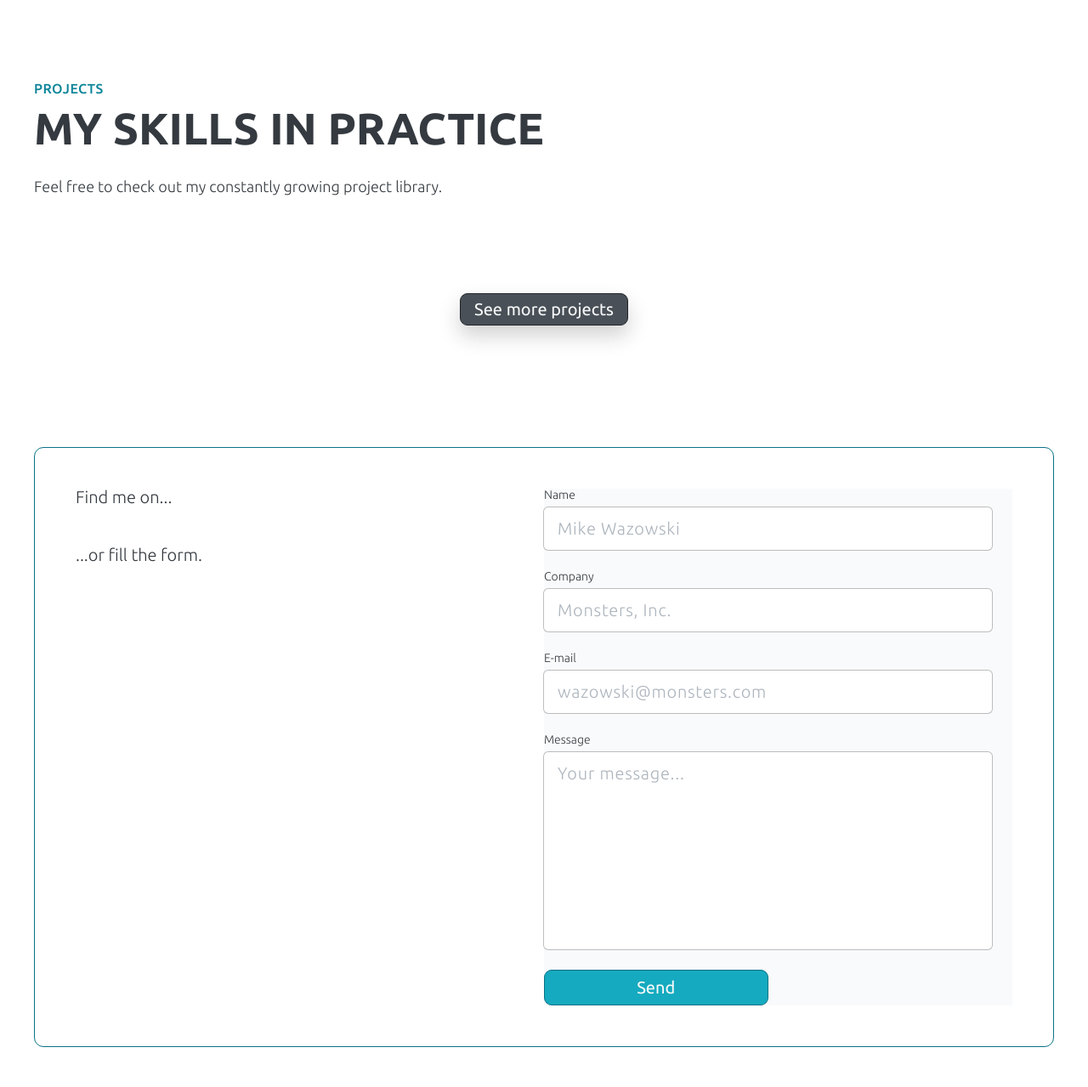
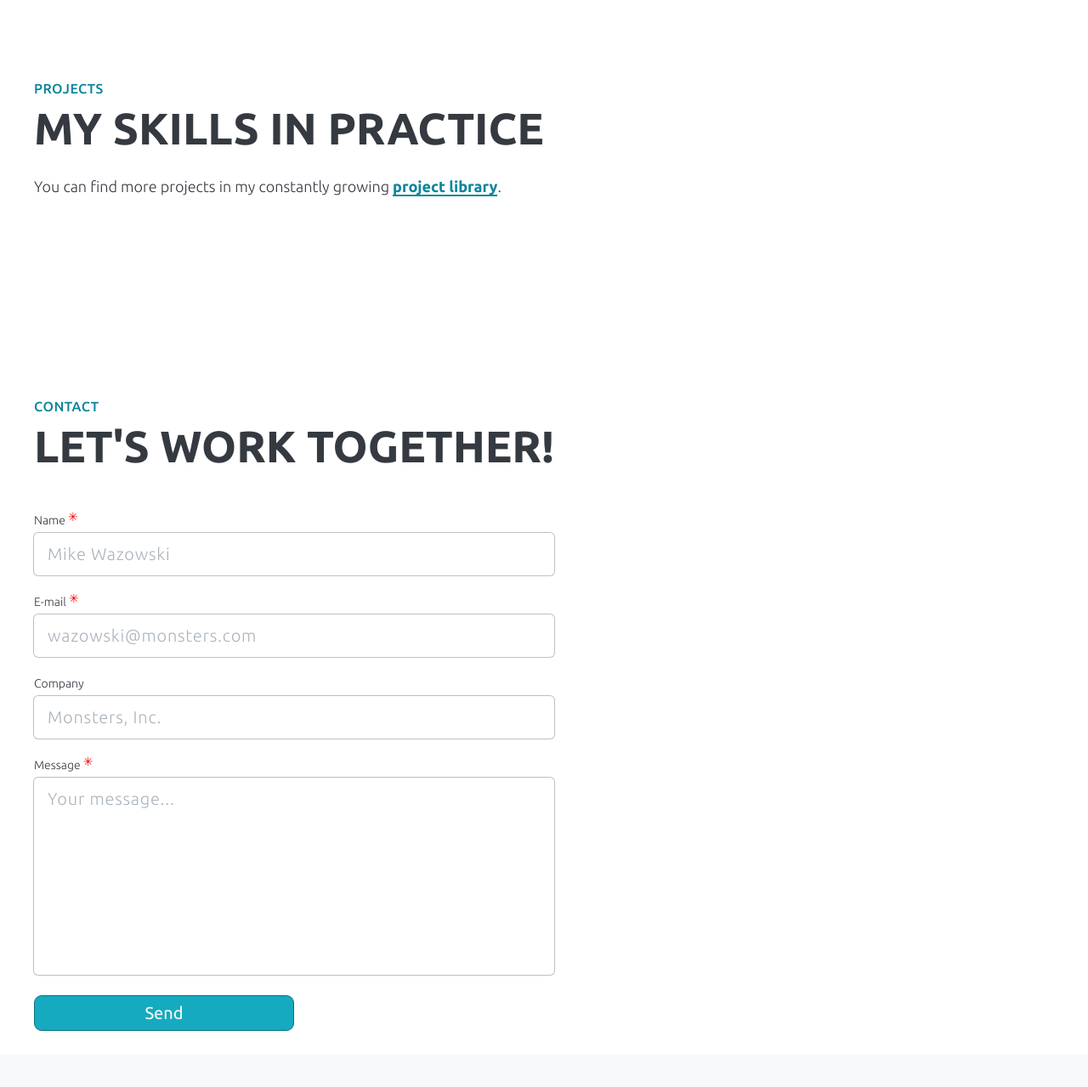
Before and after one commit to kmilewczyk96/kmilew, a Django app: page / in a window 1280 px wide. Shown: the part 800-2079 px from the top of the page at 85% size. After the commit the page ends 2013 px from the top, so only its background shows below. Run offline with Django 4.2, Linux system fonts and the light colour scheme; data that the repository does not hold is empty; some libraries are stand-ins or nearby versions.

```diff
--- a/app/account/apps.py
+++ b/app/account/apps.py
@@ -4,3 +4,6 @@ from django.apps import AppConfig
 class AccountConfig(AppConfig):
     default_auto_field = 'django.db.models.BigAutoField'
     name = 'account'
+
+    def ready(self):
+        import account.signals
--- a/app/projects/apps.py
+++ b/app/projects/apps.py
@@ -4,3 +4,6 @@ from django.apps import AppConfig
 class ProjectsConfig(AppConfig):
     default_auto_field = 'django.db.models.BigAutoField'
     name = 'projects'
+
+    def ready(self):
+        import projects.signals
--- a/app/projects/models.py
+++ b/app/projects/models.py
@@ -20,7 +20,7 @@ class Project(models.Model):
     thumbnail = models.ImageField(null=False, upload_to=thumbnail_img_upload_path)
     name = models.CharField(max_length=50)
     description = models.TextField(max_length=500)
-    tags = models.ManyToManyField('Tag')
+    tags = models.ManyToManyField('Tag', related_name='projects')
     source_code = models.CharField(max_length=250, null=True, blank=True)
     demo = models.CharField(max_length=250, null=True, blank=True)
     is_favourite = models.BooleanField(default=False, null=False)
--- a/app/static/styles/elements.css
+++ b/app/static/styles/elements.css
@@ -5,6 +5,8 @@
 @import url("./elements/_container-flex.css");
 @import url("./elements/_container-grid.css");
 @import url("./elements/_icon-and-logo.css");
+@import url("./elements/_link.css");
+@import url("./elements/_margin.css");
 @import url("./elements/_paginator.css");
 @import url("./elements/_project-card.css");
 @import url("./elements/_scrollbar.css");
--- a/app/static/styles/elements/_contact-form.css
+++ b/app/static/styles/elements/_contact-form.css
@@ -3,17 +3,12 @@
   max-width: 120rem;
   display: flex;
   align-items: center;
-  justify-content: center;
   color: #343a40;
   padding: 9.6rem 0;
   margin: 0 auto;
 }
 
 .contact-form {
-  display: grid;
-  grid-template-columns: 1fr 1fr;
-  gap: 2.4rem;
-  background-color: rgba(248, 249, 250, 0.80);
 
 }
 
@@ -32,6 +27,12 @@
 
 .contact-form-field label {
   font-size: 1.4rem;
+}
+
+.field-required {
+  display: inline-block;
+  transform: translateY(-30%);
+  color: red;
 }
 
 .contact-form-field input::placeholder,
--- /dev/null
+++ b/app/static/styles/elements/_link.css
@@ -0,0 +1,7 @@
+.classic-link {
+  text-decoration: none;
+  line-height: normal;
+  font-weight: 700;
+  color: #0c8599;
+  border-bottom: 2px solid #0c8599;
+}
--- /dev/null
+++ b/app/static/styles/elements/_margin.css
@@ -0,0 +1,7 @@
+.margin-bottom-24 {
+  margin-bottom: 2.4rem;
+}
+
+.margin-bottom-48 {
+  margin-bottom: 4.8rem;
+}
--- a/app/static/styles/elements/_project-card.css
+++ b/app/static/styles/elements/_project-card.css
@@ -5,6 +5,7 @@
 }
 
 .project-card {
+  min-width: 350px;
   position: relative;
   overflow: hidden;
   display: grid;
--- a/app/static/styles/main.css
+++ b/app/static/styles/main.css
@@ -162,7 +162,6 @@ body {
   font-size: 5.2rem;
   line-height: 1.2;
   text-transform: uppercase;
-  margin-bottom: 2.4rem;
 }
 
 .menu-description {
--- a/app/templates/index.html
+++ b/app/templates/index.html
@@ -49,9 +49,10 @@
 		<section class="section-menu" id="projects">
 			<div class="container-flex-col-120">
 				<span class="subheading">Projects</span>
-				<h2 class="heading2">My skills in practice</h2>
+				<h2 class="heading2 margin-bottom-24">My skills in practice</h2>
 				<p class="menu-description">
-					Feel free to check out my constantly growing project library.
+					You can find more projects in my constantly growing
+					<a class="classic-link" href="{% url 'project-list' %}">project library</a>.
 				</p>
 				<div class="container-grid-3col project-showcase-grid">
 					{% for project in showcase %}
@@ -92,47 +93,52 @@
 						</div>
 					{% endfor %}
 				</div>
-				<div class="call-to-action">
-					<a class="btn btn--cta btn--cta-alt" href="{% url 'project-list' %}">See more projects</a>
-				</div>
 			</div>
 		</section>
 		<section class="section-contact" id="contact">
-			<div class="container-grid-2col contact-form-grid">
-				<div class="contact-form-content-col">
-					<p>Find me on...</p>
-					<div class="social-media-links">
-						{% if my_account.link_linkedin %}
-							<i class="ph-linkedin-logo"></i>
-						{% endif %}
-						{% if my_account.link_twitter %}
-						{% endif %}
-					</div>
-					<p>...or fill the form.</p>
+			<div>
+				<div class="container-flex-col-120">
+					<span class="subheading">Contact</span>
+					<h2 class="heading2 margin-bottom-48">Let's work together!</h2>
 				</div>
 				<form class="contact-form" method="POST">
 					{% csrf_token %}
 					<div class="contact-form-content-col">
 						<div class="contact-form-field">
-							<label for="contact-form-name">Name</label>
+							<label for="contact-form-name">Name
+								{% if form.sender_name.field.required %}
+									<span class="field-required">&#10035;</span>
+								{% endif %}
+							</label>
 							{{ form.sender_name }}
 						</div>
 						<div class="contact-form-field">
-							<label for="contact-form-company">Company</label>
+							<label for="contact-form-email">E-mail
+								{% if form.sender_email.field.required %}
+									<span class="field-required">&#10035;</span>
+								{% endif %}
+							</label>
+							{{ form.sender_email }}
+						</div>
+						<div class="contact-form-field">
+							<label for="contact-form-company">Company
+								{% if form.company.field.required %}
+									<span class="field-required">&#10035;</span>
+								{% endif %}
+							</label>
 							{{ form.company }}
 						</div>
 						<div class="contact-form-field">
-							<label for="contact-form-email">E-mail</label>
-							{{ form.sender_email }}
-						</div>
-						<div class="contact-form-field">
-							<label for="contact-form-message">Message</label>
+							<label for="contact-form-message">Message
+								{% if form.message.field.required %}
+									<span class="field-required">&#10035;</span>
+								{% endif %}
+							</label>
 							{{ form.message }}
 						</div>
 						<button class="btn btn--submit">Send</button>
 					</div>
 				</form>
-
 			</div>
 		</section>
 	</main>
```
Also changed, not shown: app/account/signals.py (added, +27 -0 lines), app/app/settings.py (+9 -0 lines), app/projects/signals.py (added, +16 -0 lines).
